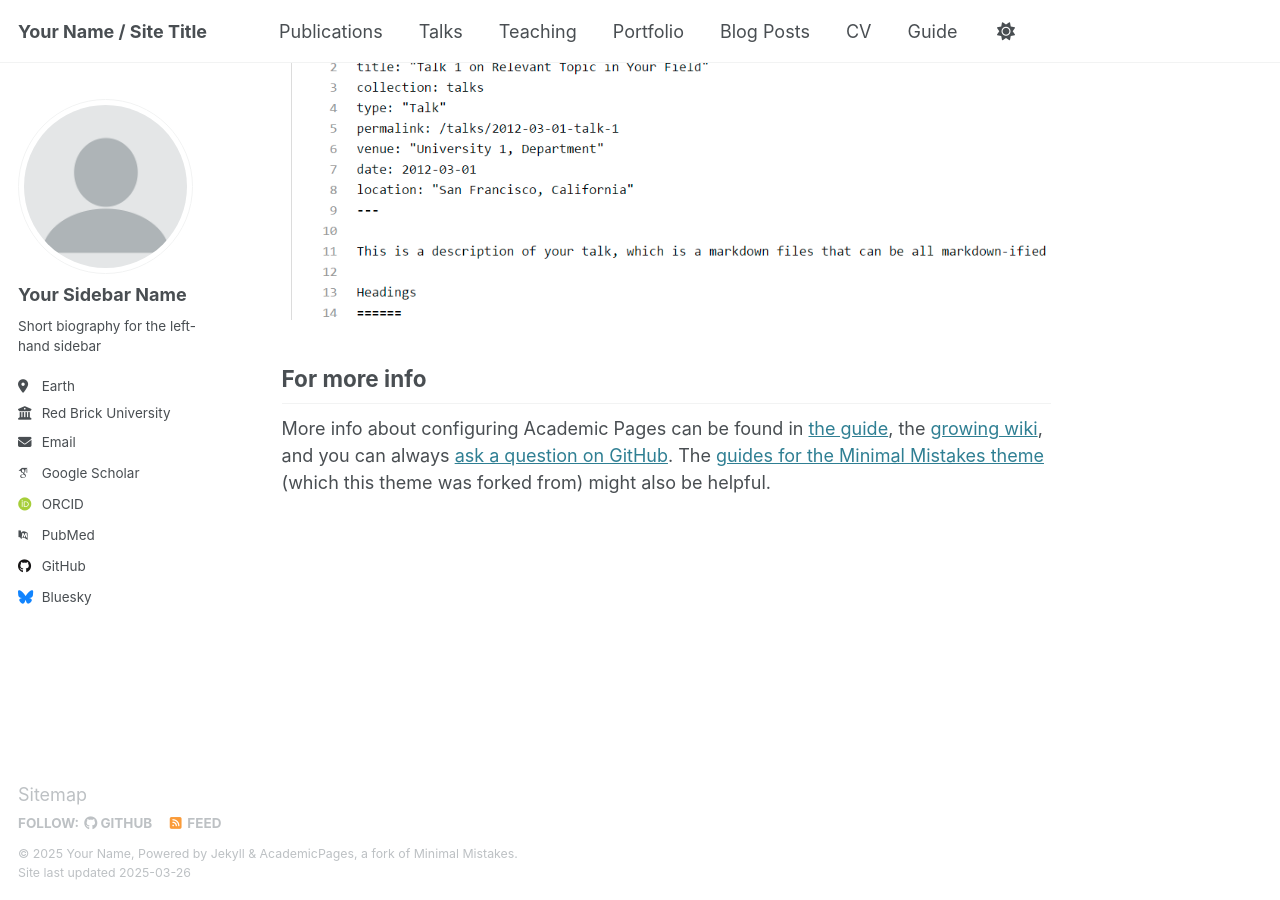
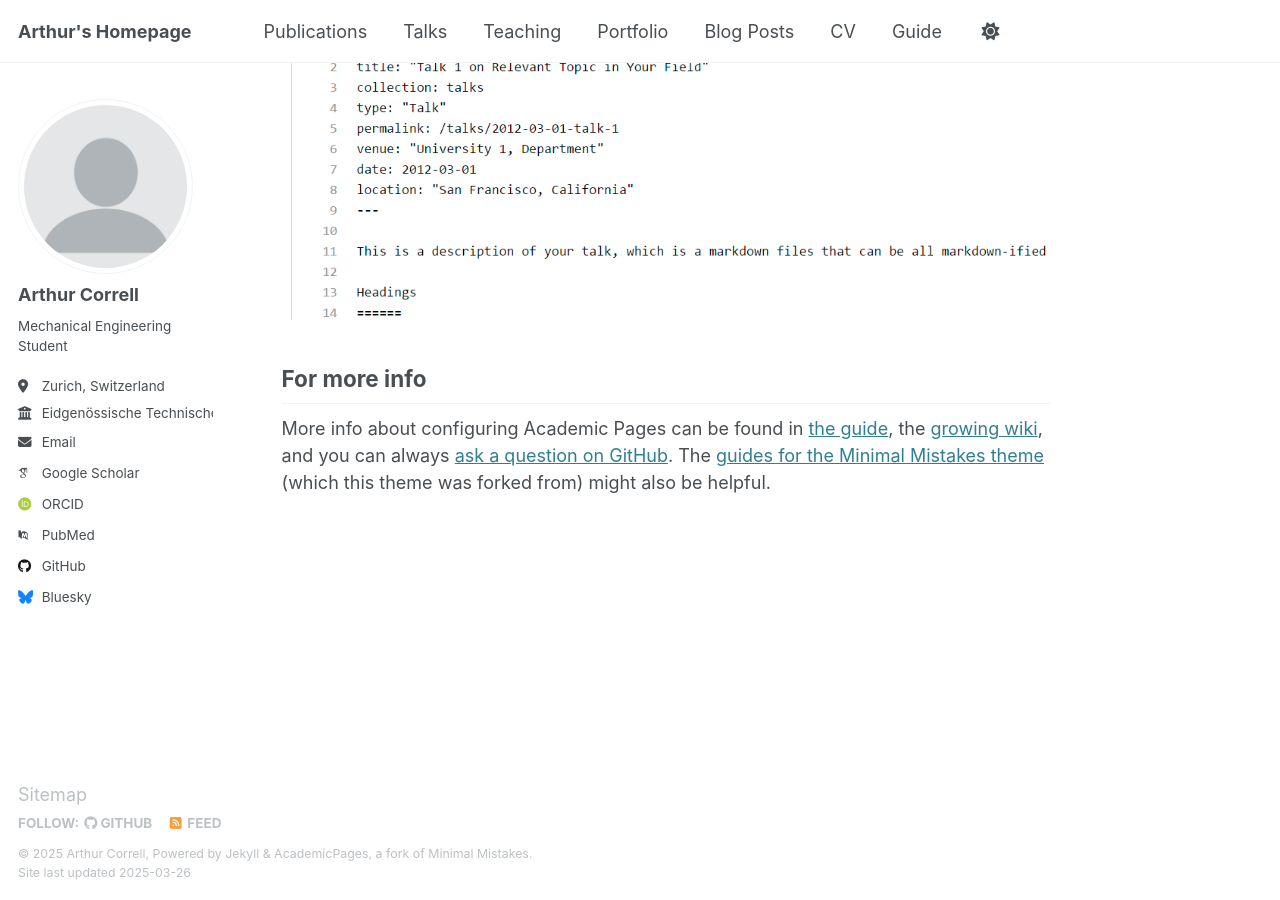
Before and after one commit to arthurcorrell/correll.github.io, a Jekyll site: the page built from _pages/about.md, in a window 1280 px wide and 900 px high, scrolled down 2635 px. Built offline with Jekyll 4.4.1, drawn with Linux system fonts in a browser that asks for light colours; some web fonts are replaced.

Commit message:
Update _config.yml

```diff
--- a/_config.yml
+++ b/_config.yml
@@ -9,13 +9,13 @@
 # Basic Site Settings
 locale                   : "en-US"
 site_theme               : "default"
-title                    : "Your Name / Site Title"
+title                    : "Arthur's Homepage"
 title_separator          : "-"
-name                     : &name "Your Name"
-description              : &description "personal description"
-url                      : https://academicpages.github.io # the base hostname & protocol for your site e.g. "https://[your GitHub username].github.io"
+name                     : &name "Arthur Correll"
+description              : &description "Personal Description"
+url                      : https://arthurcorrell.github.io # the base hostname & protocol for your site e.g. "https://[your GitHub username].github.io"
 baseurl                  : "" # the subpath of your site, e.g. "/blog"
-repository               : "academicpages/academicpages.github.io"
+repository               : "arthurcorrell/arthurcorrell.github.io"
 
 # Site Author - The following control what appear as part of the author content on the side bar.
 #               If a field is blank the icon and link will not appear, otherwise it will be shown.
@@ -23,13 +23,13 @@ repository               : "academicpages/academicpages.github.io"
 author:
   # Biographic information
   avatar           : "profile.png"
-  name             : "Your Sidebar Name"
+  name             : "Arthur Correll"
   pronouns         : # example: "she/her"
-  bio              : "Short biography for the left-hand sidebar"
-  location         : "Earth"
-  employer         : "Red Brick University"
+  bio              : "Mechanical Engineering Student"
+  location         : "Zurich, Switzerland"
+  employer         : "Eidgenössische Technische Hochschule Zürich"
   uri              : # URL
-  email            : "none@example.org"
+  email            : "arthurcorrell@gmail.com"
 
   # Academic websites
   arxiv            : # URL - Update with the correct link to your profile
@@ -45,7 +45,7 @@ author:
   bitbucket        : # Username - Update with your username on the site
   codepen          : # Username
   dribbble         : # Username
-  github           : "academicpages"
+  github           : "arthurcorrell"
   kaggle           : # Username
   stackoverflow    : # User number or user number and name (i.e., use "1" or "1/jeff-atwood")
 
```
